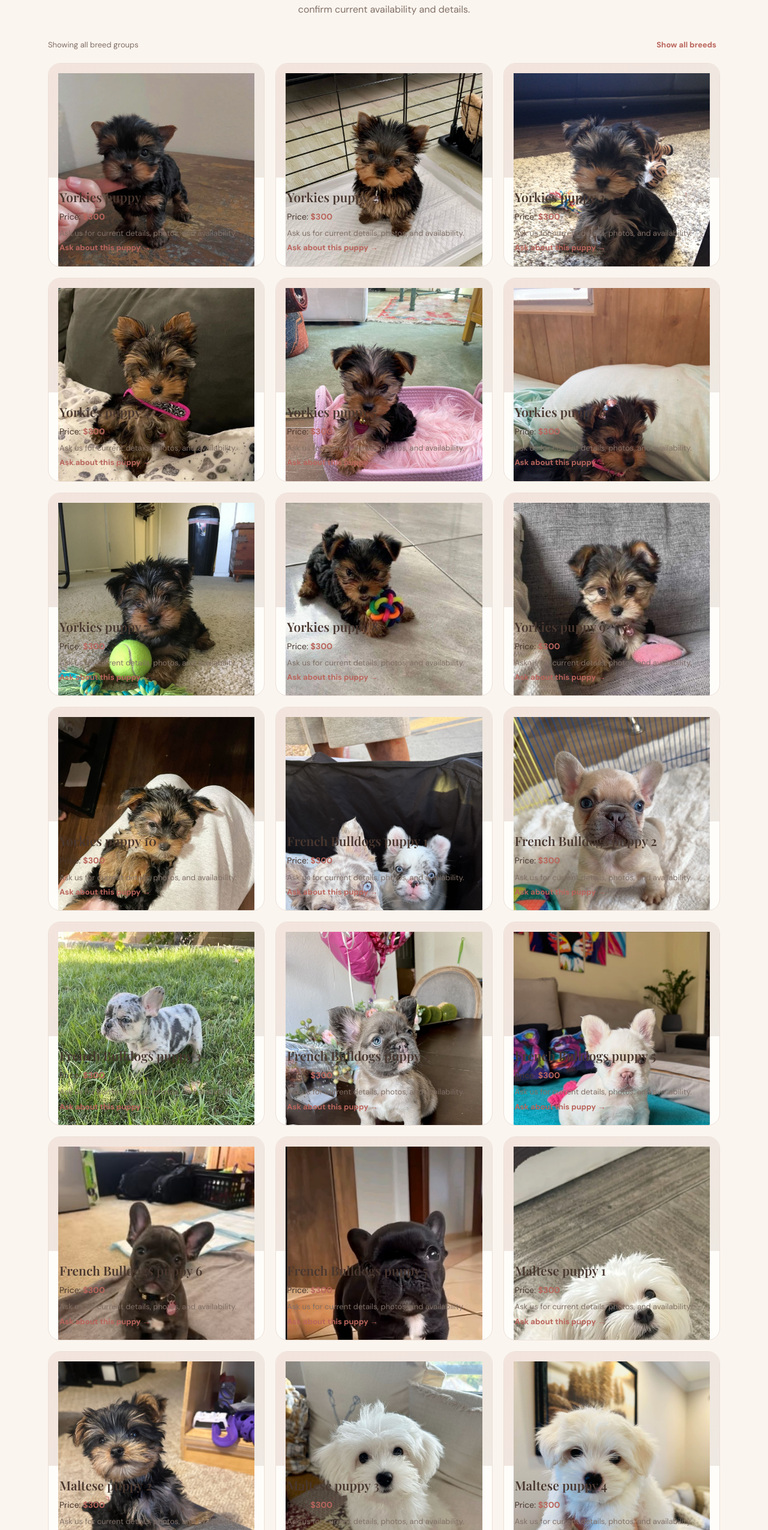
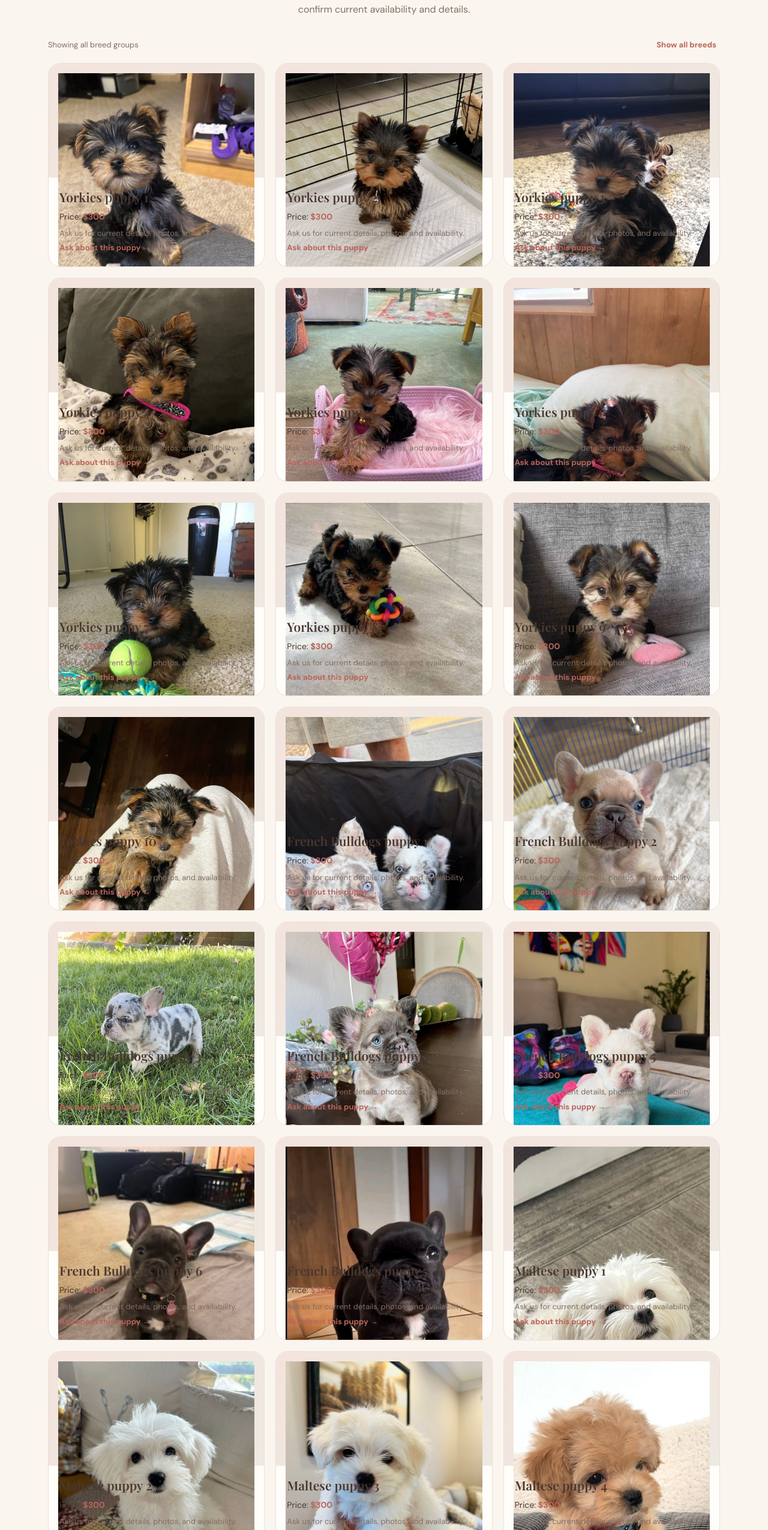
Before and after one commit to brittanymullar-ui/top-classics-paws, a plain HTML site: page index.html in a window 1280 px wide. Shown: the part 1630-4180 px from the top of the page at 60% size. Drawn offline with nearby package versions, Linux system fonts and the light colour scheme.

Commit message:
Move Yorkie photo from Maltese to Yorkies

```diff
--- a/index.html
+++ b/index.html
@@ -119,8 +119,8 @@
     const puppyPhotos = {
       "Dachshunds": ["IMG_8005.jpeg", "IMG_9603.jpeg", "IMG_9604.jpeg", "IMG_9605.jpeg", "IMG_9606.jpeg", "IMG_9607.jpeg", "IMG_9623.jpeg"],
       "Pomeranians": ["IMG_9608.jpeg", "IMG_9386.jpeg", "IMG_9610.jpeg", "IMG_9624.jpeg", "IMG_9625.jpeg"],
-      "Maltese": ["IMG_8645.jpeg", "IMG_8647.jpeg", "IMG_9577.jpeg", "IMG_9578.jpeg", "IMG_9579.jpeg", "IMG_9580.jpeg", "IMG_9581.jpeg", "IMG_9582.jpeg", "IMG_9583.jpeg", "IMG_9584.jpeg", "IMG_9585.jpeg"],
-      "Yorkies": ["IMG_9103.jpeg", "IMG_9568.jpeg", "IMG_9570.jpeg", "IMG_9571.jpeg", "IMG_9572.jpeg", "IMG_9573.jpeg", "IMG_9574.jpeg", "IMG_9575.jpeg", "IMG_9576.jpeg", "IMG_8430.jpeg"],
+      "Maltese": ["IMG_8645.jpeg", "IMG_9577.jpeg", "IMG_9578.jpeg", "IMG_9579.jpeg", "IMG_9580.jpeg", "IMG_9581.jpeg", "IMG_9582.jpeg", "IMG_9583.jpeg", "IMG_9584.jpeg", "IMG_9585.jpeg"],
+      "Yorkies": ["IMG_8647.jpeg", "IMG_9568.jpeg", "IMG_9570.jpeg", "IMG_9571.jpeg", "IMG_9572.jpeg", "IMG_9573.jpeg", "IMG_9574.jpeg", "IMG_9575.jpeg", "IMG_9576.jpeg", "IMG_8430.jpeg"],
       "French Bulldogs": ["IMG_9209.jpeg", "IMG_9590.jpeg", "IMG_9591.jpeg", "IMG_9592.jpeg", "IMG_9593.jpeg", "IMG_9594.jpeg", "IMG_9595.jpeg"],
       "Chihuahuas": ["IMG_9360.jpeg", "IMG_9586.jpeg", "IMG_9587.jpeg", "IMG_9588.jpeg", "IMG_9589.jpeg"],
       "Poodles": ["IMG_9409.jpeg", "IMG_9596.jpeg", "IMG_9597.jpeg", "IMG_9598.jpeg", "IMG_9599.jpeg", "IMG_9600.jpeg", "IMG_9601.jpeg", "IMG_9602.jpeg"],
```
